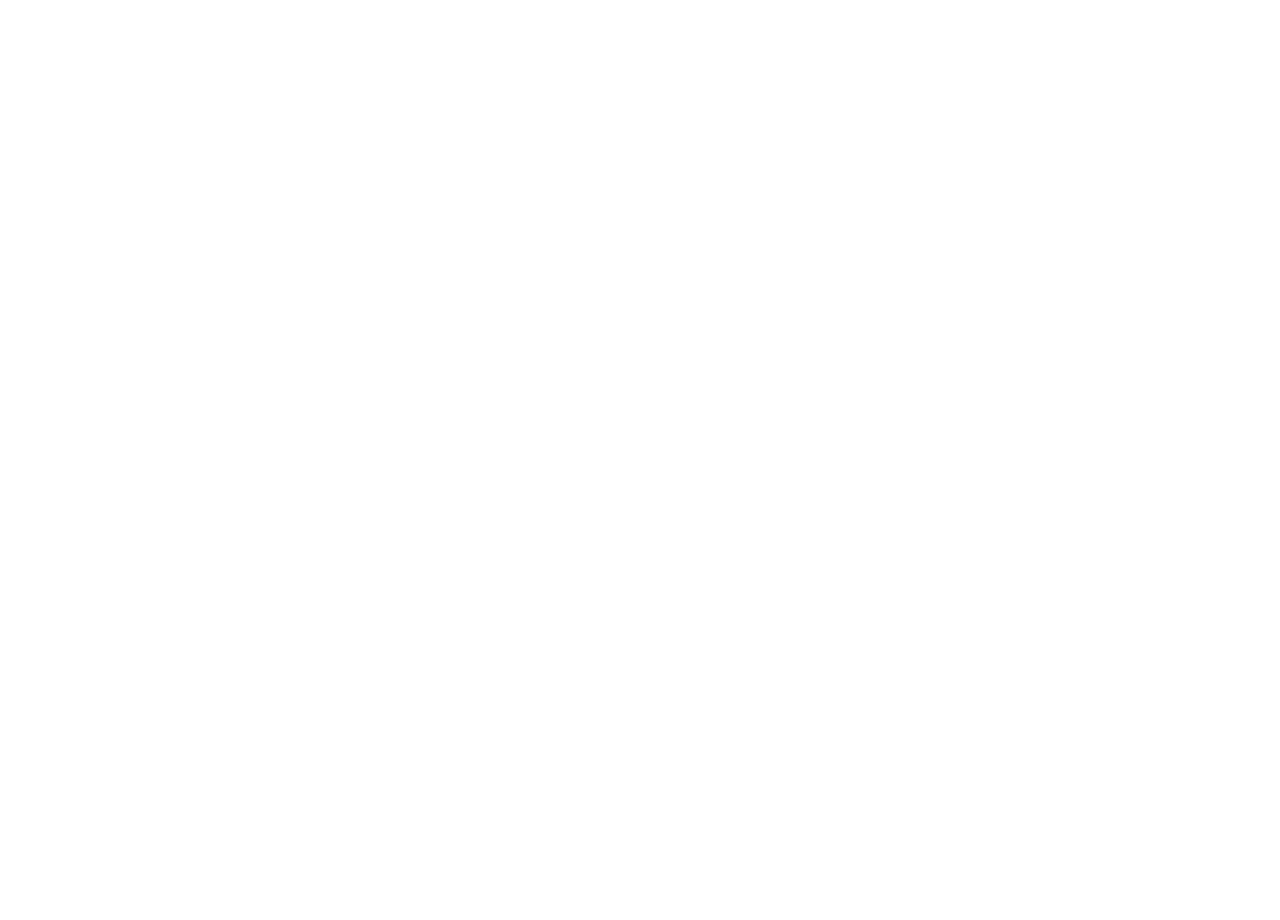
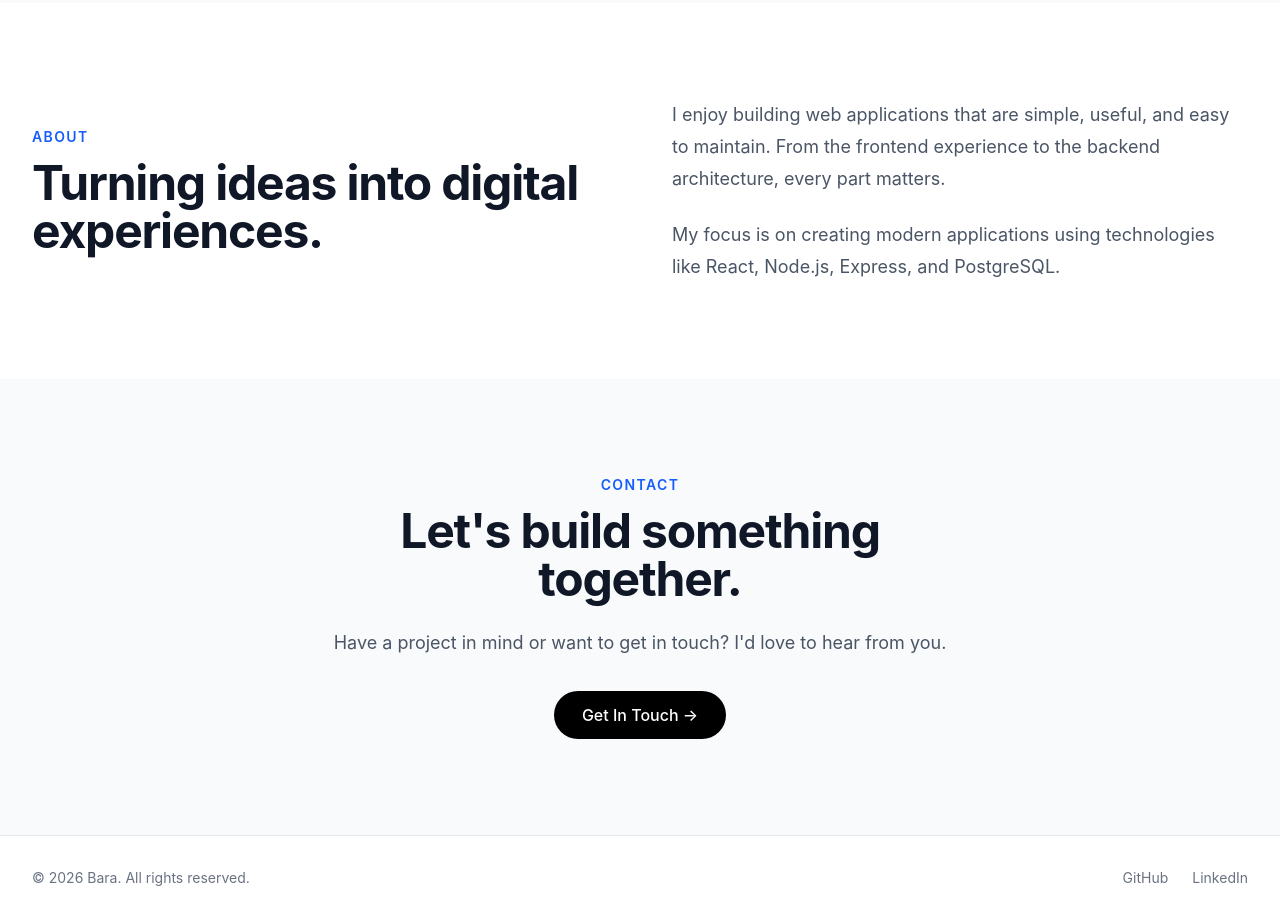
Before and after one commit to baraazaka/portfolio, a React app: page / in a window 1280 px wide. Shown: the part 1100-2020 px from the top of the page. Before the commit the page ends 800 px from the top, so only its background shows below. Built offline with nearby package versions, Linux system fonts and the light colour scheme; no server answers; the HTML template or start-up script is replaced by a standard one.

Commit message:
add footer and about and contact in home page

```diff
--- /dev/null
+++ b/src/components/About.jsx
@@ -0,0 +1,40 @@
+function About() {
+    return (
+        <section className="bg-white">
+            <div className="container mx-auto max-w-7xl px-6 py-24 lg:px-8">
+
+                <div className="grid items-center gap-16 lg:grid-cols-2">
+
+                    <div>
+                        <p className="text-sm font-semibold uppercase tracking-widest text-blue-600">
+                            About
+                        </p>
+
+                        <h2 className="mt-3 text-4xl font-bold tracking-tight text-gray-900 sm:text-5xl">
+                            Turning ideas into digital experiences.
+                        </h2>
+                    </div>
+
+                    <div>
+                        <p className="text-lg leading-8 text-gray-600">
+                            I enjoy building web applications that are
+                            simple, useful, and easy to maintain.
+                            From the frontend experience to the backend
+                            architecture, every part matters.
+                        </p>
+
+                        <p className="mt-6 text-lg leading-8 text-gray-600">
+                            My focus is on creating modern applications
+                            using technologies like React, Node.js,
+                            Express, and PostgreSQL.
+                        </p>
+                    </div>
+
+                </div>
+
+            </div>
+        </section>
+    );
+}
+
+export default About;
--- /dev/null
+++ b/src/components/Contact.jsx
@@ -0,0 +1,35 @@
+function Contact() {
+    return (
+        <section className="bg-gray-50">
+            <div className="container mx-auto max-w-7xl px-6 py-24 lg:px-8">
+
+                <div className="mx-auto max-w-2xl text-center">
+
+                    <p className="text-sm font-semibold uppercase tracking-widest text-blue-600">
+                        Contact
+                    </p>
+
+                    <h2 className="mt-3 text-4xl font-bold tracking-tight text-gray-900 sm:text-5xl">
+                        Let's build something together.
+                    </h2>
+
+                    <p className="mt-6 text-lg leading-8 text-gray-600">
+                        Have a project in mind or want to get in touch?
+                        I'd love to hear from you.
+                    </p>
+
+                    <a
+                        href="mailto:your-email@example.com"
+                        className="mt-8 inline-flex rounded-full bg-black px-7 py-3 font-medium text-white transition hover:bg-gray-800"
+                    >
+                        Get In Touch →
+                    </a>
+
+                </div>
+
+            </div>
+        </section>
+    );
+}
+
+export default Contact;
--- /dev/null
+++ b/src/components/Footer.jsx
@@ -0,0 +1,31 @@
+function Footer() {
+    return (
+        <footer className="border-t border-gray-200 bg-white">
+            <div className="container mx-auto flex max-w-7xl flex-col items-center justify-between gap-4 px-6 py-8 sm:flex-row lg:px-8">
+
+                <p className="text-sm text-gray-500">
+                    © 2026 Bara. All rights reserved.
+                </p>
+
+                <div className="flex items-center gap-6">
+                    <a
+                        href="#"
+                        className="text-sm text-gray-500 transition hover:text-black"
+                    >
+                        GitHub
+                    </a>
+
+                    <a
+                        href="#"
+                        className="text-sm text-gray-500 transition hover:text-black"
+                    >
+                        LinkedIn
+                    </a>
+                </div>
+
+            </div>
+        </footer>
+    );
+}
+
+export default Footer;
--- /dev/null
+++ b/src/components/ProjectCard.jsx
@@ -0,0 +1,55 @@
+function ProjectCard({ project }) {
+    return (
+        <article className="group overflow-hidden rounded-2xl border border-gray-200 bg-white transition hover:-translate-y-1 hover:shadow-xl">
+
+            <div className="aspect-video overflow-hidden bg-gray-100">
+                <img
+                    src={project.image_url}
+                    alt={project.title}
+                    className="h-full w-full object-cover transition duration-500 group-hover:scale-105"
+                />
+            </div>
+
+            <div className="p-6">
+
+                <h3 className="text-xl font-semibold text-gray-900">
+                    {project.title}
+                </h3>
+
+                <p className="mt-3 line-clamp-2 text-sm leading-6 text-gray-600">
+                    {project.description}
+                </p>
+
+                <div className="mt-6 flex items-center gap-3">
+
+                    {project.github_url && (
+                        <a
+                            href={project.github_url}
+                            target="_blank"
+                            rel="noreferrer"
+                            className="rounded-lg border border-gray-300 px-4 py-2 text-sm font-medium transition hover:bg-gray-100"
+                        >
+                            GitHub
+                        </a>
+                    )}
+
+                    {project.live_url && (
+                        <a
+                            href={project.live_url}
+                            target="_blank"
+                            rel="noreferrer"
+                            className="rounded-lg bg-black px-4 py-2 text-sm font-medium text-white transition hover:bg-gray-800"
+                        >
+                            Live Demo
+                        </a>
+                    )}
+
+                </div>
+
+            </div>
+
+        </article>
+    );
+}
+
+export default ProjectCard;
--- /dev/null
+++ b/src/components/Projects.jsx
@@ -0,0 +1,50 @@
+import { useEffect, useState } from "react";
+import api from "../services/api";
+import ProjectCard from "./ProjectCard";
+
+function Projects() {
+    const [projects, setProjects] = useState([]);
+
+    useEffect(() => {
+        async function getProjects() {
+            try {
+                const response = await api.get("/projects");
+
+                setProjects(response.data);
+            } catch (error) {
+                console.log(error);
+            }
+        }
+
+        getProjects();
+    }, []);
+
+    return (
+        <section className="bg-gray-50">
+            <div className="container mx-auto max-w-7xl px-6 py-24 lg:px-8">
+
+                <div className="mb-12">
+                    <p className="text-sm font-semibold uppercase tracking-widest text-blue-600">
+                        My Work
+                    </p>
+
+                    <h2 className="mt-3 text-4xl font-bold text-gray-900">
+                        Featured Projects
+                    </h2>
+                </div>
+
+                <div className="grid gap-8 md:grid-cols-2 lg:grid-cols-3">
+                    {projects.map((project) => (
+                        <ProjectCard
+                            key={project.id}
+                            project={project}
+                        />
+                    ))}
+                </div>
+
+            </div>
+        </section>
+    );
+}
+
+export default Projects;
--- a/src/pages/Home.jsx
+++ b/src/pages/Home.jsx
@@ -1,12 +1,21 @@
 import Hero from "../components/Hero";
 import Navbar from "../components/Navbar";
 import { Link } from "react-router-dom";
+import Projects from "../components/Projects";
+import About from "../components/About";
+import Contact from "../components/Contact";
+import Footer from "../components/Footer";
+
 
 function Home() {
     return(
         <>
         <Navbar/>
         <Hero/>
+        <Projects/>
+        <About/>
+        <Contact/>
+        <Footer/>
 
         </>
     );
```
